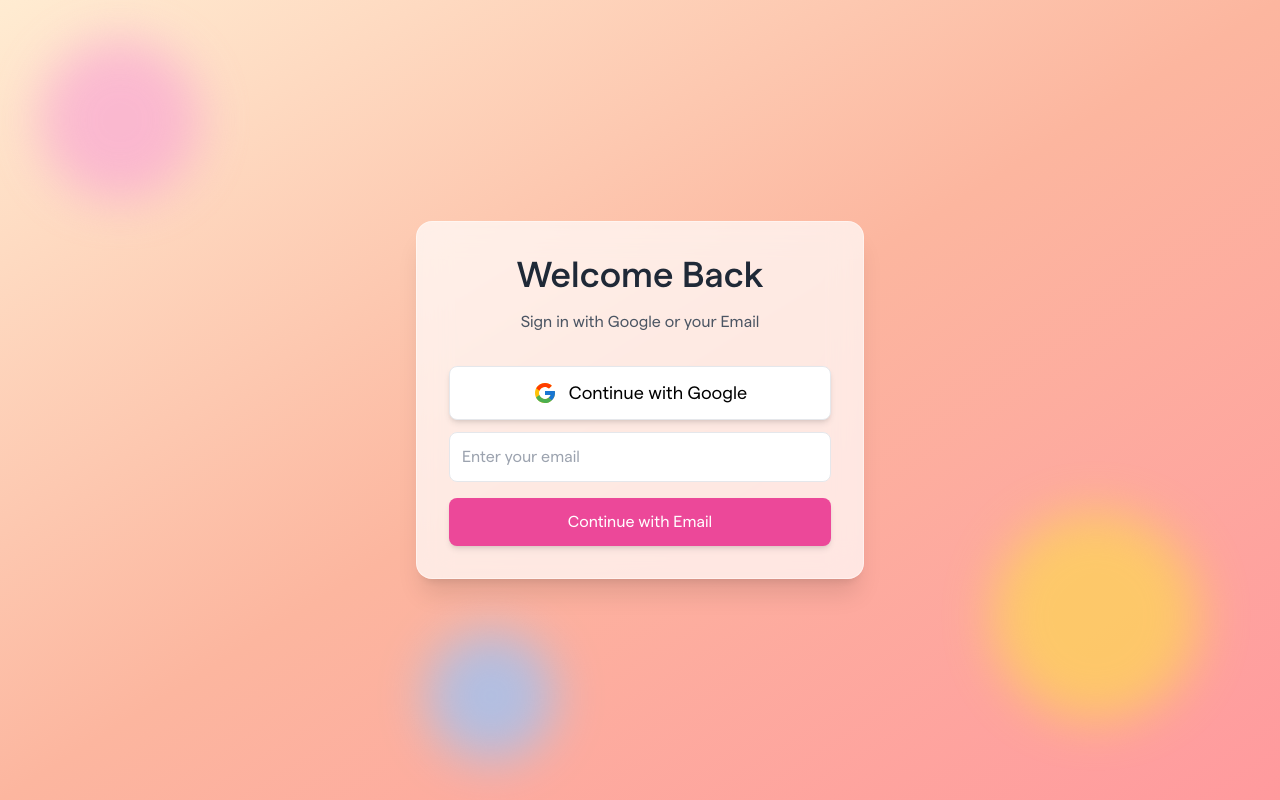
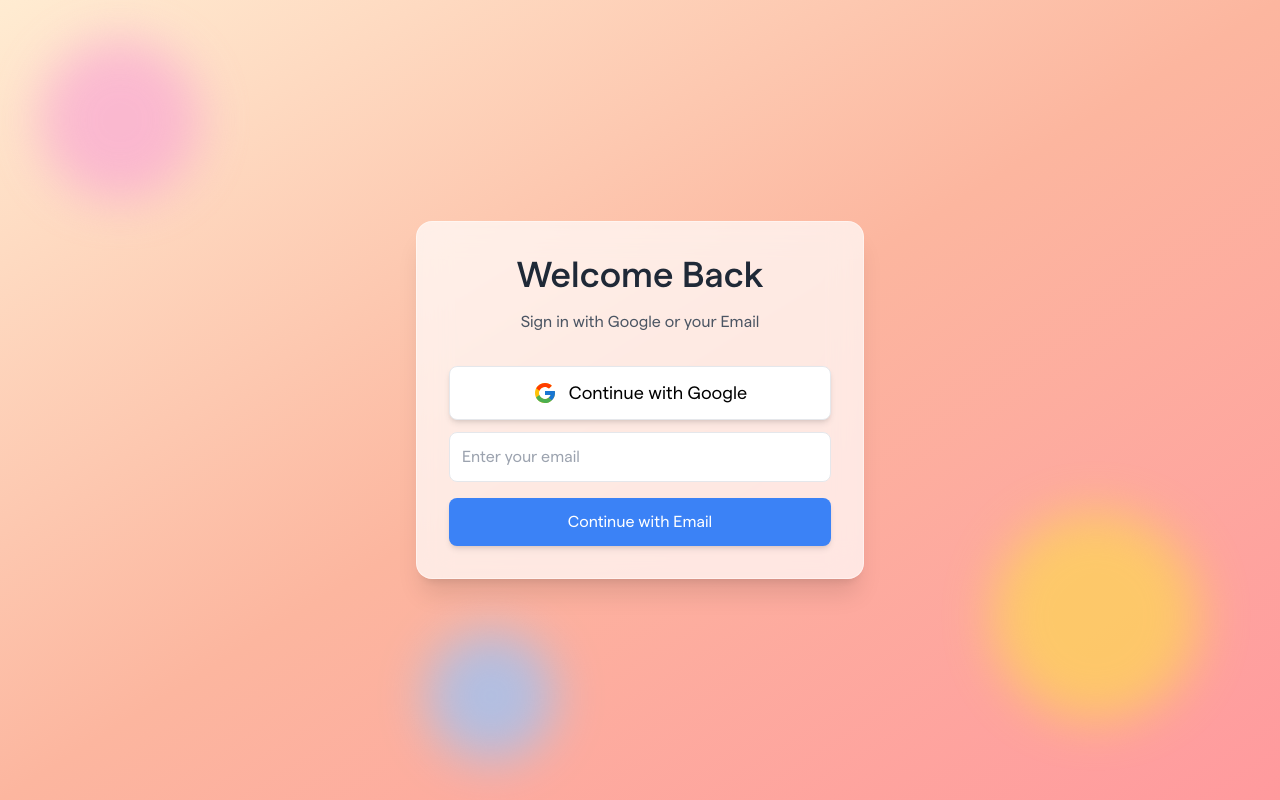
Before and after one commit to greatby/EPFdesk_V2, a React (Vite) app: page /login in a window 1280 px wide. Built offline with nearby package versions, Linux system fonts and the light colour scheme; no server answers.

Commit message:
vercel config file changes and other code changes

```diff
--- a/src/components/login.jsx
+++ b/src/components/login.jsx
@@ -225,7 +225,7 @@
 
             <button
               onClick={sendEmailLink}
-              className="w-full bg-pink-500 text-white py-3 px-4 rounded-lg shadow-md hover:bg-pink-600 transition"
+              className="w-full bg-blue-500 text-white py-3 px-4 rounded-lg shadow-md hover:bg-blue-600 transition"
             >
               Continue with Email
             </button>
```
Also changed, not shown: vercel.json.
